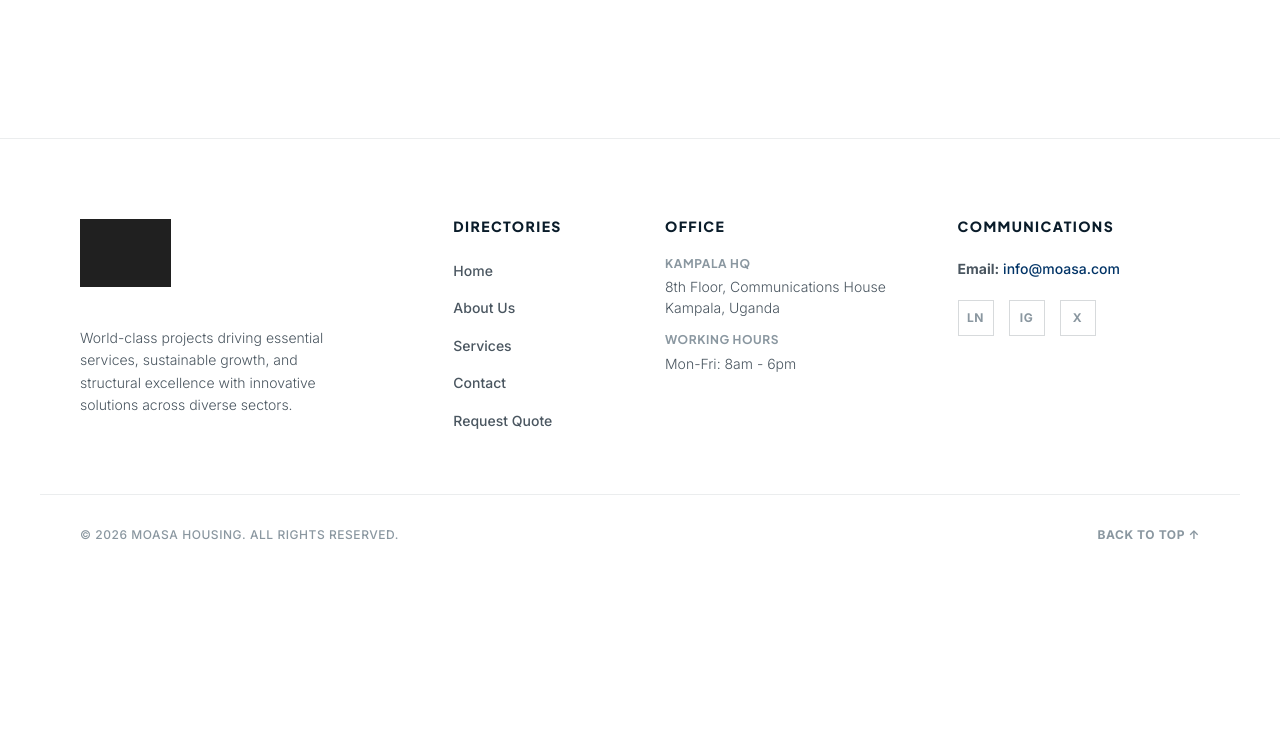
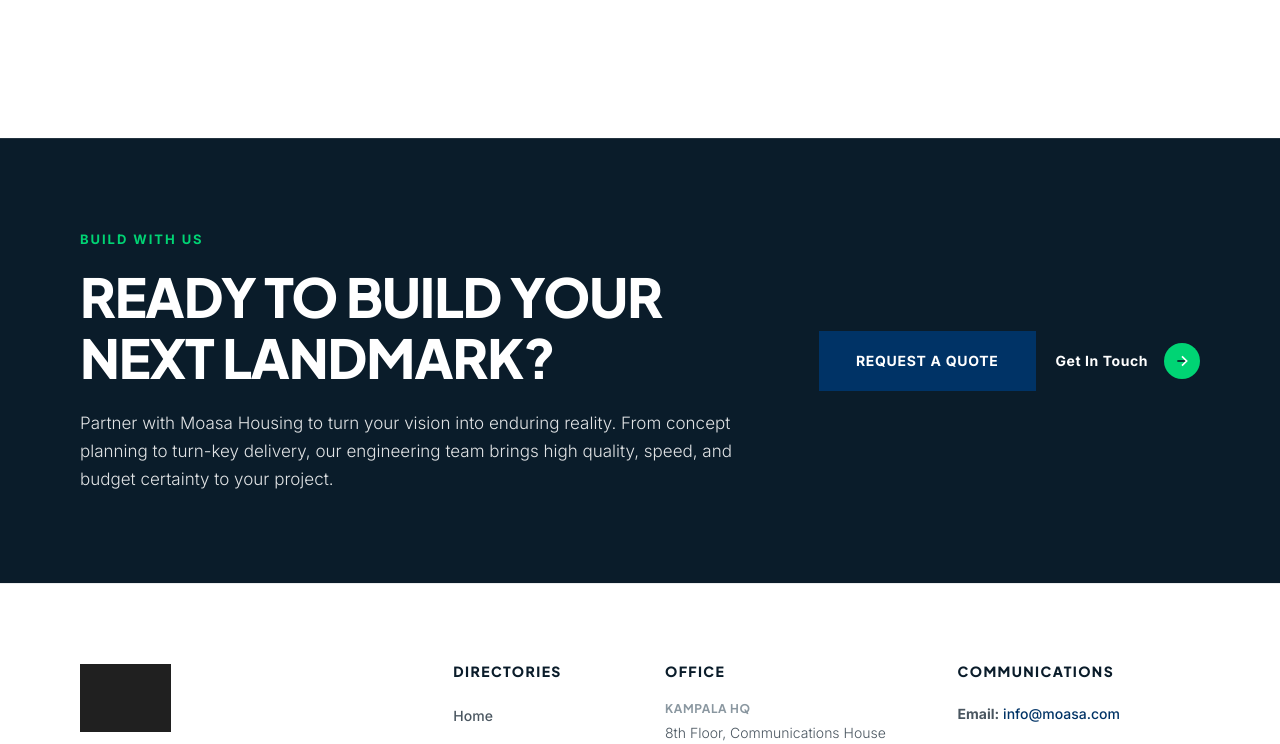
Before and after one commit to losuk/moasa, a Next.js app: page /about in a window 1280 px wide. Shown: the part 3727-4471 px from the top of the page. Before the commit the page ends 4311 px from the top, so only its background shows below. Built offline with nearby package versions, Linux system fonts and the light colour scheme; grey boxes are pictures that could not be loaded.

Commit message:
Add Build With Us call-to-action section at bottom of About page before footer

```diff
--- a/app/about/page.js
+++ b/app/about/page.js
@@ -185,7 +185,7 @@ export default function AboutPage() {
       <section id="our-journey" className="section-padding" style={{ backgroundColor: '#FFFFFF', borderTop: '1px solid var(--border)' }}>
         <div className="container">
           <div className="section-header" style={{ textAlign: 'center' }}>
-            <div className="section-tag" style={{ color: '#C59B27', letterSpacing: '0.15em', fontWeight: 800 }}>OUR JOURNEY</div>
+            <div className="section-tag" style={{ color: '#C59B27', letterSpacing: '0.15em', fontWeight: 800 }}>03 / OUR JOURNEY</div>
             <h2 className="section-title" style={{ fontSize: 'clamp(32px, 4vw, 48px)', color: '#111111', textTransform: 'none', marginTop: '8px' }}>
               Milestones of Growth
             </h2>
@@ -209,6 +209,35 @@ export default function AboutPage() {
           </div>
         </div>
       </section>
+
+      {/* SECTION 4: BUILD WITH US */}
+      <section id="build-with-us" className="build-with-us-banner">
+        <div className="container">
+          <div className="build-with-us-card scroll-reveal">
+            <div className="build-with-us-content">
+              <div className="build-with-us-tag">BUILD WITH US</div>
+              <h2 className="build-with-us-heading">Ready to Build Your Next Landmark?</h2>
+              <p className="build-with-us-intro">
+                Partner with Moasa Housing to turn your vision into enduring reality. From concept planning to turn-key delivery, our engineering team brings high quality, speed, and budget certainty to your project.
+              </p>
+            </div>
+            <div className="build-with-us-actions">
+              <Link href="/request-quote" className="btn btn-primary">
+                Request A Quote
+              </Link>
+              <Link href="/contact" className="circle-bubble-btn">
+                <span>Get In Touch</span>
+                <div className="teaser-arrow-btn">
+                  <svg viewBox="0 0 24 24" xmlns="http://www.w3.org/2000/svg">
+                    <line x1="5" y1="12" x2="19" y2="12" />
+                    <polyline points="12,5 19,12 12,19" stroke="currentColor" fill="none" strokeWidth="2.5" />
+                  </svg>
+                </div>
+              </Link>
+            </div>
+          </div>
+        </div>
+      </section>
     </>
   );
 }
--- a/app/globals.css
+++ b/app/globals.css
@@ -2486,6 +2486,71 @@ a { text-decoration: none; }
   transform: scale(1.3);
 }
 
+/* Build With Us CTA Section */
+.build-with-us-banner {
+  background-color: #0A1C2A;
+  color: #FFFFFF;
+  padding: 90px 0;
+  position: relative;
+  overflow: hidden;
+  border-top: 1px solid rgba(255, 255, 255, 0.1);
+}
+
+.build-with-us-card {
+  display: flex;
+  justify-content: space-between;
+  align-items: center;
+  gap: 40px;
+}
+
+.build-with-us-content {
+  max-width: 680px;
+}
+
+.build-with-us-tag {
+  font-size: 13px;
+  font-weight: 800;
+  letter-spacing: 0.15em;
+  color: #00D474;
+  text-transform: uppercase;
+  margin-bottom: 16px;
+}
+
+.build-with-us-heading {
+  font-family: var(--font-heading);
+  font-size: clamp(32px, 4.2vw, 54px);
+  font-weight: 800;
+  line-height: 1.15;
+  letter-spacing: -0.02em;
+  color: #FFFFFF;
+  margin-bottom: 20px;
+}
+
+.build-with-us-intro {
+  font-size: 17px;
+  line-height: 1.65;
+  color: rgba(255, 255, 255, 0.88);
+  font-weight: 300;
+}
+
+.build-with-us-actions {
+  display: flex;
+  gap: 20px;
+  align-items: center;
+  flex-shrink: 0;
+}
+
+@media (max-width: 900px) {
+  .build-with-us-card {
+    flex-direction: column;
+    align-items: flex-start;
+  }
+  .build-with-us-actions {
+    flex-wrap: wrap;
+    margin-top: 10px;
+  }
+}
+
 @media (max-width: 900px) {
   .scroll-showcase-sticky {
     grid-template-columns: 1fr;
```
